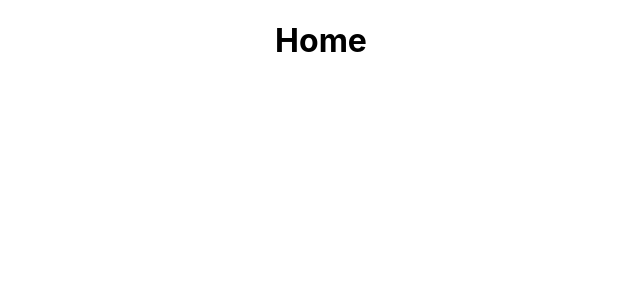
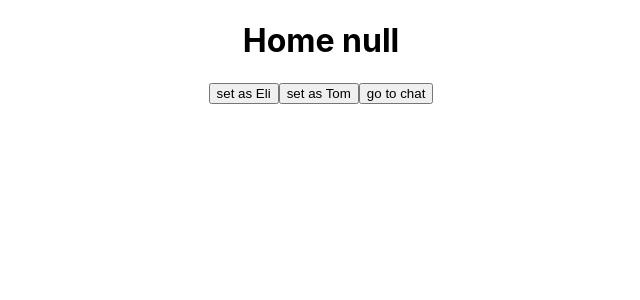
Before and after one commit to elibh159/ChatRoom, a React (Create React App) app in the folder client/: page / in a window 1280 px wide. Shown: the top 300 px of the page, without its empty margins (319-959 px from the left). Built offline with nearby package versions, Linux system fonts and the light colour scheme.

Commit message:
Create userContext

```diff
--- a/client/src/App.js
+++ b/client/src/App.js
@@ -11,7 +11,7 @@ function App() {
   return (
     <Router>
       <div className="App">
-        <UserContext.Provider>
+        <UserContext.Provider value={{ user, setUser }}>
           <Switch>
             <Route exact path="/" component={Home} />
             <Route path="/" component={Chat} />
--- a/client/src/components/chat/Chat.js
+++ b/client/src/components/chat/Chat.js
@@ -1,9 +1,16 @@
-import React from 'react'
+import React, { useContext } from 'react'
+import { UserContext } from '../../UserContext';
+import { Link } from 'react-router-dom';
 
-function Chat() {
+const Chat = () => {
+  const { user, setUser } = useContext(UserContext)
+
   return (
     <div>
-      <h1>Chat</h1>
+      <h1>Chat  {JSON.stringify(user)}</h1>
+      <Link to={'/'}>
+        <button>go to home</button>
+      </Link>
     </div>
   )
 }
--- a/client/src/components/home/Home.js
+++ b/client/src/components/home/Home.js
@@ -1,9 +1,33 @@
-import React from 'react'
+import React, { useContext } from 'react'
+import { UserContext } from '../../UserContext';
+import { Link } from 'react-router-dom';
 
-function Home() {
+const Home = () => {
+  const { user, setUser } = useContext(UserContext);
+  const setAsEli = () => {
+    const eli = {
+      name: 'Eli',
+      email: 'eli@email.com',
+      id: '123'
+    }
+    setUser(eli);
+  }
+  const setAsTom = () => {
+    const tom = {
+      name: 'Tli',
+      email: 'tli@email.com',
+      id: '456'
+    }
+    setUser(tom);
+  }
   return (
     <div>
-      <h1>Home</h1>
+      <h1>Home {JSON.stringify(user)}</h1>
+      <button onClick={setAsEli}>set as Eli</button>
+      <button onClick={setAsTom}>set as Tom</button>
+      <Link to={'/chat'}>
+        <button>go to chat</button>
+      </Link>
     </div>
   )
 }
```
Also changed, not shown: 1 other file (tests, documents, lock files or other folders).
